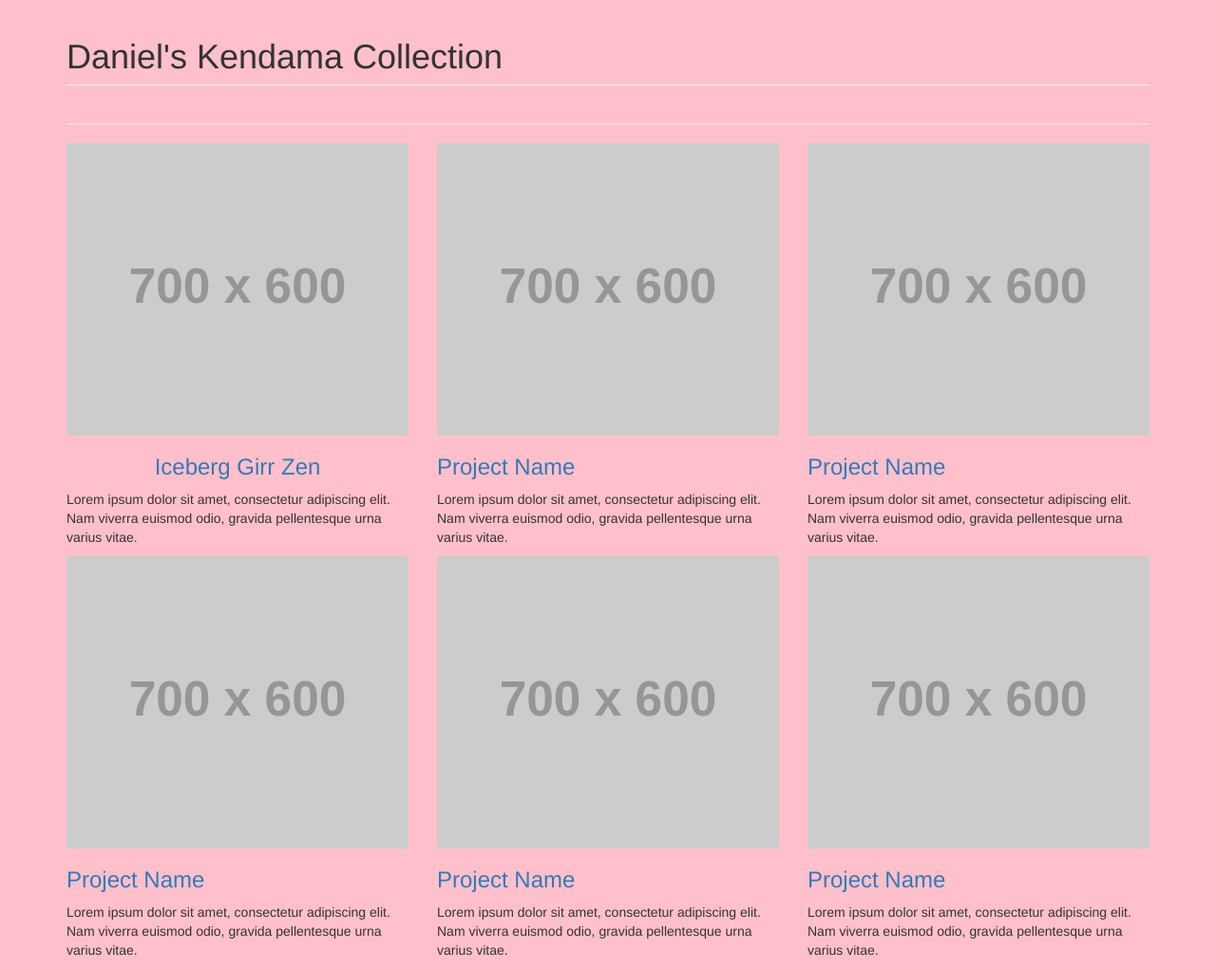
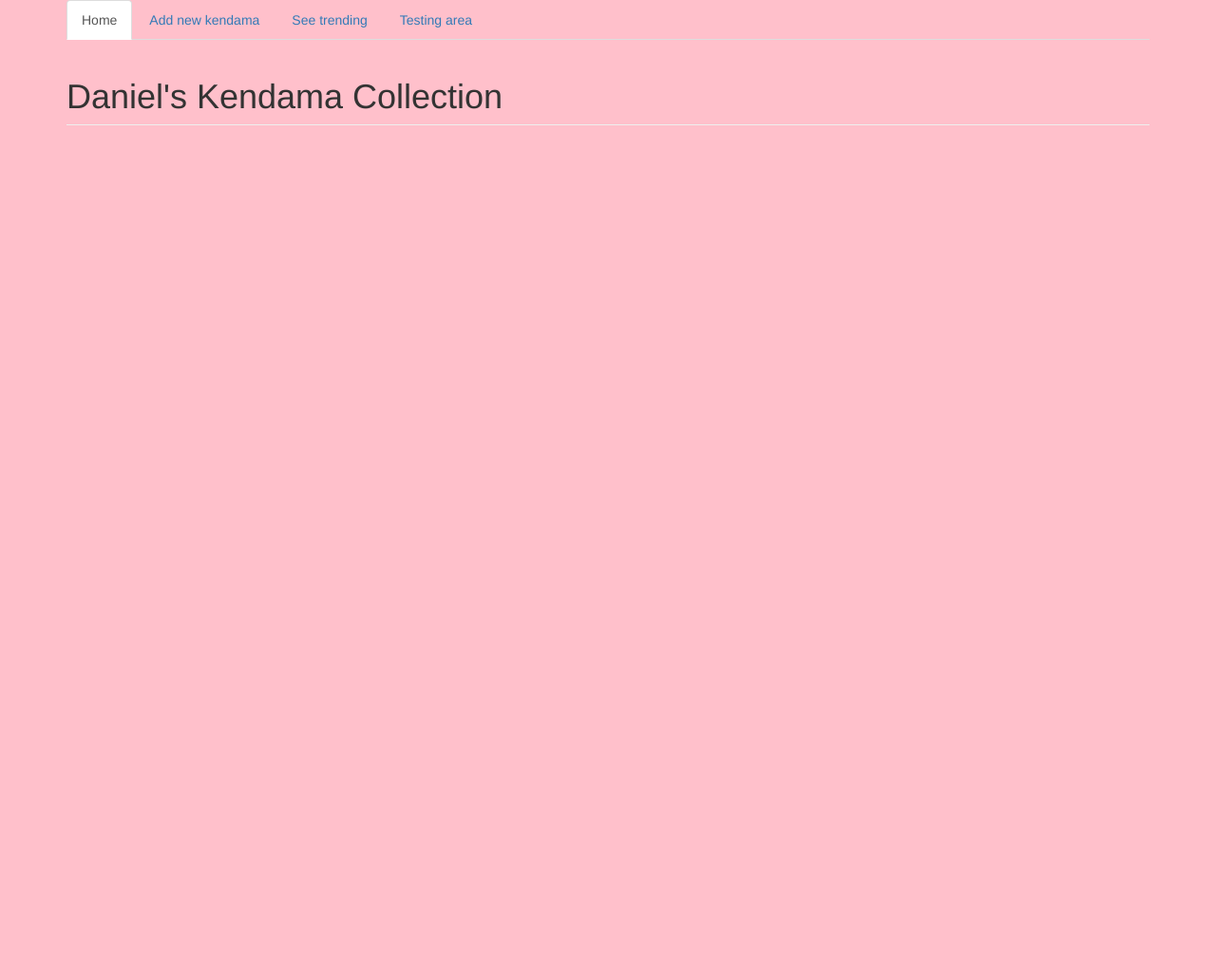
Before and after one commit to danielcodes/kendama-collection, a Flask app: page / in a window 1280 px wide. Shown: the whole page at 95% size. After the commit the page ends 132 px from the top, so only its background shows below. Run offline with Flask 2, Linux system fonts and the light colour scheme; grey boxes labelled with a size stand in for pictures from a placeholder-image service; some libraries are stand-ins or nearby versions.

Commit message:
added navbar and created template for form

```diff
--- a/app.py
+++ b/app.py
@@ -32,7 +32,7 @@ class Kendama(db.Model):
 # =============================== VIEWS ===============================
 
 @app.route("/")
-def hello():
+def home():
     return render_template("base.html")
 
 
@@ -41,12 +41,16 @@ def kendama_list():
     return "Hey, you currently have no kendamas"
 
 
+@app.route("/add_kendama")
+def new_kendama():
+
+    return render_template("kendama_form.html")
+
 @app.route("/testing")
 def testing_components():
 
     return render_template("dummy.html")
 
 
-
 if __name__ == "__main__":
     app.run(debug=True)
--- a/templates/base.html
+++ b/templates/base.html
@@ -15,8 +15,16 @@
 
   <body>
 
+
     <!-- Page Content -->
     <div class="container">
+
+			<ul class="nav nav-tabs">
+			  <li role="presentation" class="active"><a href="{{url_for("home")}}">Home</a></li>
+			  <li role="presentation"><a href="{{url_for("new_kendama")}}">Add new kendama</a></li>
+			  <li role="presentation"><a href="#">See trending</a></li>
+				<li role="presentation"><a href="{{url_for("testing_components")}}">Testing area</a></li>
+			</ul>
 
 			<!-- Page Header -->
 			<div class="row">
@@ -30,77 +38,6 @@
 			{% block body %}
 			{% endblock %}
 
-			<hr>
-
-			<!-- Projects Row -->
-			<div class="row">
-					<!--Image | Header | Table-->
-					<div class="col-md-4 portfolio-item">
-							<a href="#">
-									<img class="img-responsive" src="http://placehold.it/700x600" alt="">
-							</a>
-
-							<h3 class="text-center">
-									<a href="#">Iceberg Girr Zen</a>
-							</h3>
-
-							<p>Lorem ipsum dolor sit amet, consectetur adipiscing elit. Nam viverra euismod odio, gravida pellentesque urna varius vitae.</p>
-					</div>
-
-					<div class="col-md-4 portfolio-item">
-							<a href="#">
-									<img class="img-responsive" src="http://placehold.it/700x600" alt="">
-							</a>
-							<h3>
-									<a href="#">Project Name</a>
-							</h3>
-							<p>Lorem ipsum dolor sit amet, consectetur adipiscing elit. Nam viverra euismod odio, gravida pellentesque urna varius vitae.</p>
-					</div>
-					<div class="col-md-4 portfolio-item">
-							<a href="#">
-									<img class="img-responsive" src="http://placehold.it/700x600" alt="">
-							</a>
-							<h3>
-									<a href="#">Project Name</a>
-							</h3>
-							<p>Lorem ipsum dolor sit amet, consectetur adipiscing elit. Nam viverra euismod odio, gravida pellentesque urna varius vitae.</p>
-					</div>
-			</div>
-			<!-- /.row -->
-
-			<!-- Projects Row -->
-			<div class="row">
-					<div class="col-md-4 portfolio-item">
-							<a href="#">
-									<img class="img-responsive" src="http://placehold.it/700x600" alt="">
-							</a>
-							<h3>
-									<a href="#">Project Name</a>
-							</h3>
-							<p>Lorem ipsum dolor sit amet, consectetur adipiscing elit. Nam viverra euismod odio, gravida pellentesque urna varius vitae.</p>
-					</div>
-					<div class="col-md-4 portfolio-item">
-							<a href="#">
-									<img class="img-responsive" src="http://placehold.it/700x600" alt="">
-							</a>
-							<h3>
-									<a href="#">Project Name</a>
-							</h3>
-							<p>Lorem ipsum dolor sit amet, consectetur adipiscing elit. Nam viverra euismod odio, gravida pellentesque urna varius vitae.</p>
-					</div>
-					<div class="col-md-4 portfolio-item">
-							<a href="#">
-									<img class="img-responsive" src="http://placehold.it/700x600" alt="">
-							</a>
-							<h3>
-									<a href="#">Project Name</a>
-							</h3>
-							<p>Lorem ipsum dolor sit amet, consectetur adipiscing elit. Nam viverra euismod odio, gravida pellentesque urna varius vitae.</p>
-					</div>
-			</div>
-			<!-- /.row -->
-
-
 		<!--container-->
 		</div>
 
```
Also changed, not shown: templates/kendama_form.html (added, +9 -0 lines), README.md.
